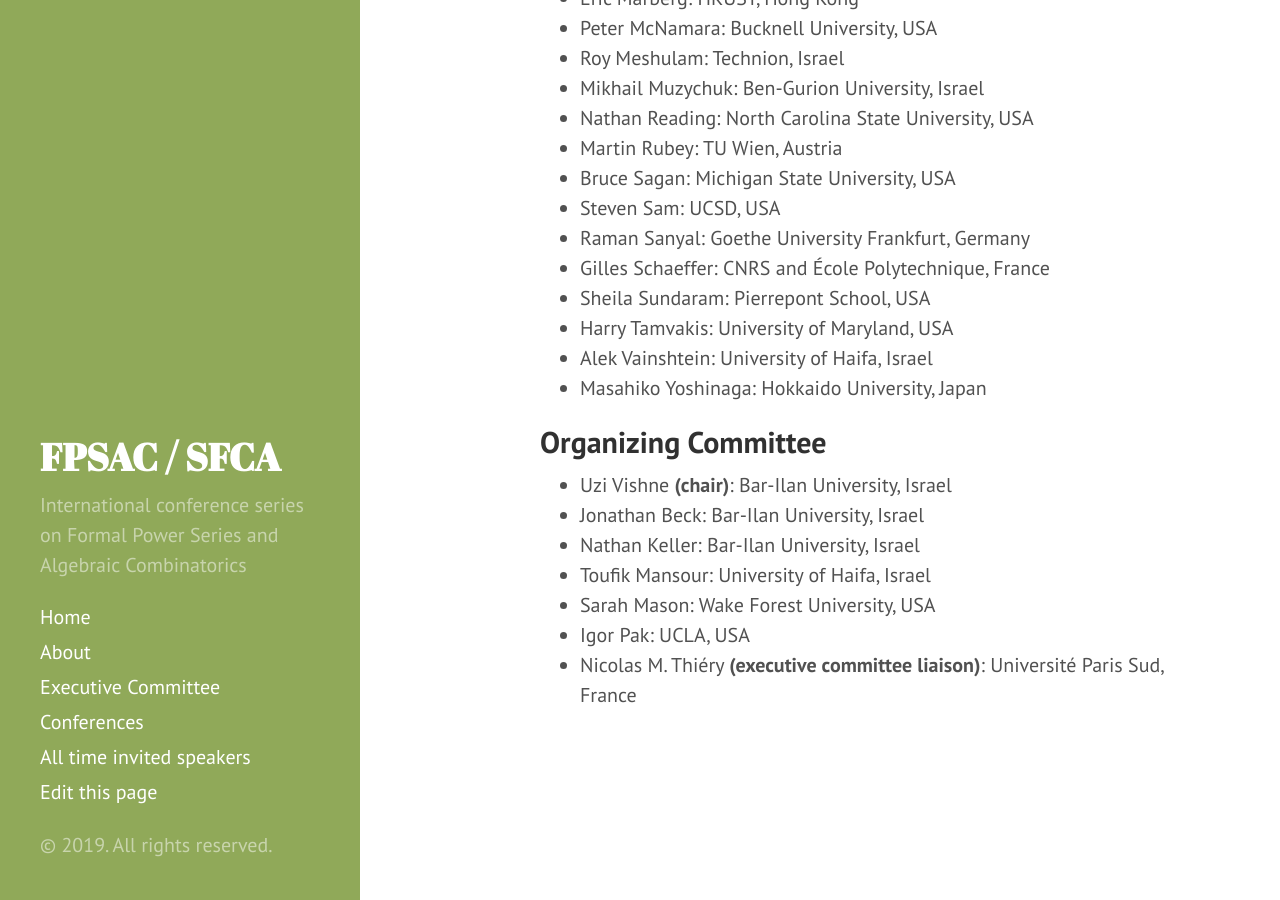
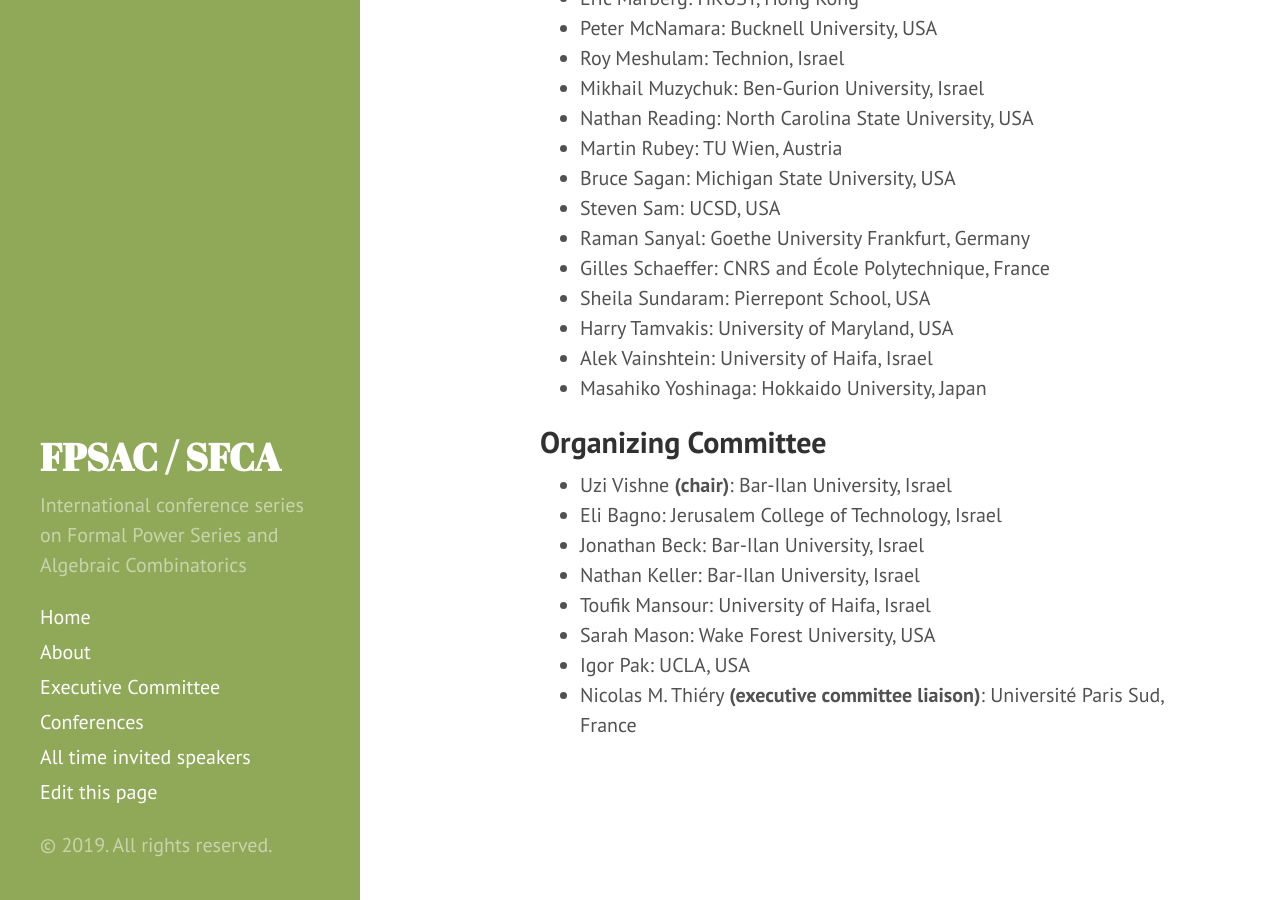
Before and after one commit to FPSAC/FPSAC.github.io, a Jekyll site: the page built from _confs/fpsac-2020.md, in a window 1280 px wide and 900 px high, scrolled down 1397 px. Built offline with Jekyll 4.4.1, drawn with Linux system fonts in a browser that asks for light colours.

Commit message:
Update fpsac-2020.md

```diff
--- a/_confs/fpsac-2020.md
+++ b/_confs/fpsac-2020.md
@@ -96,6 +96,8 @@
 - name: Uzi Vishne
   affiliation: Bar-Ilan University, Israel
   role: chair
+- name: Eli Bagno
+  affiliation: Jerusalem College of Technology, Israel
 - name: Jonathan Beck
   affiliation: Bar-Ilan University, Israel
 - name: Nathan Keller
```
